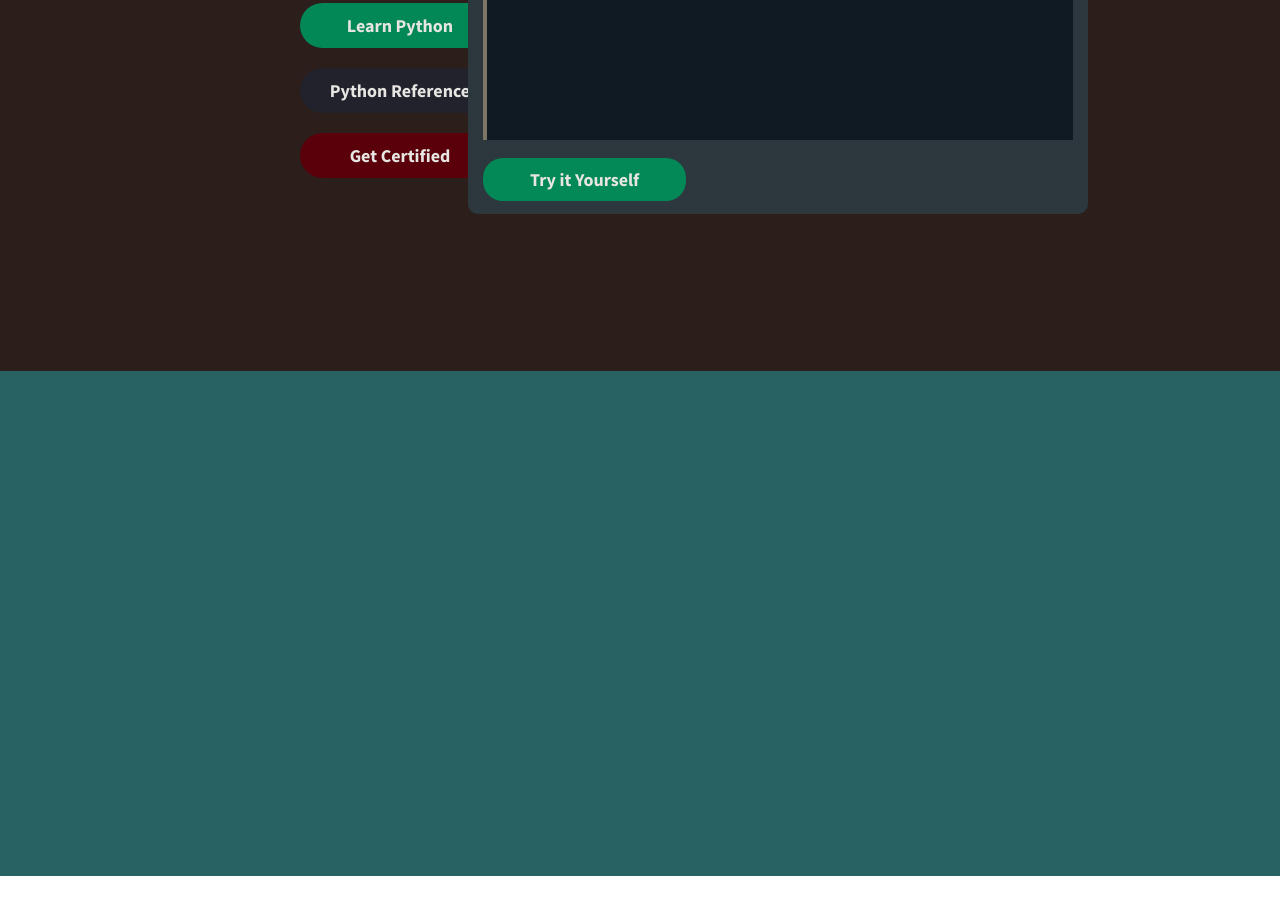
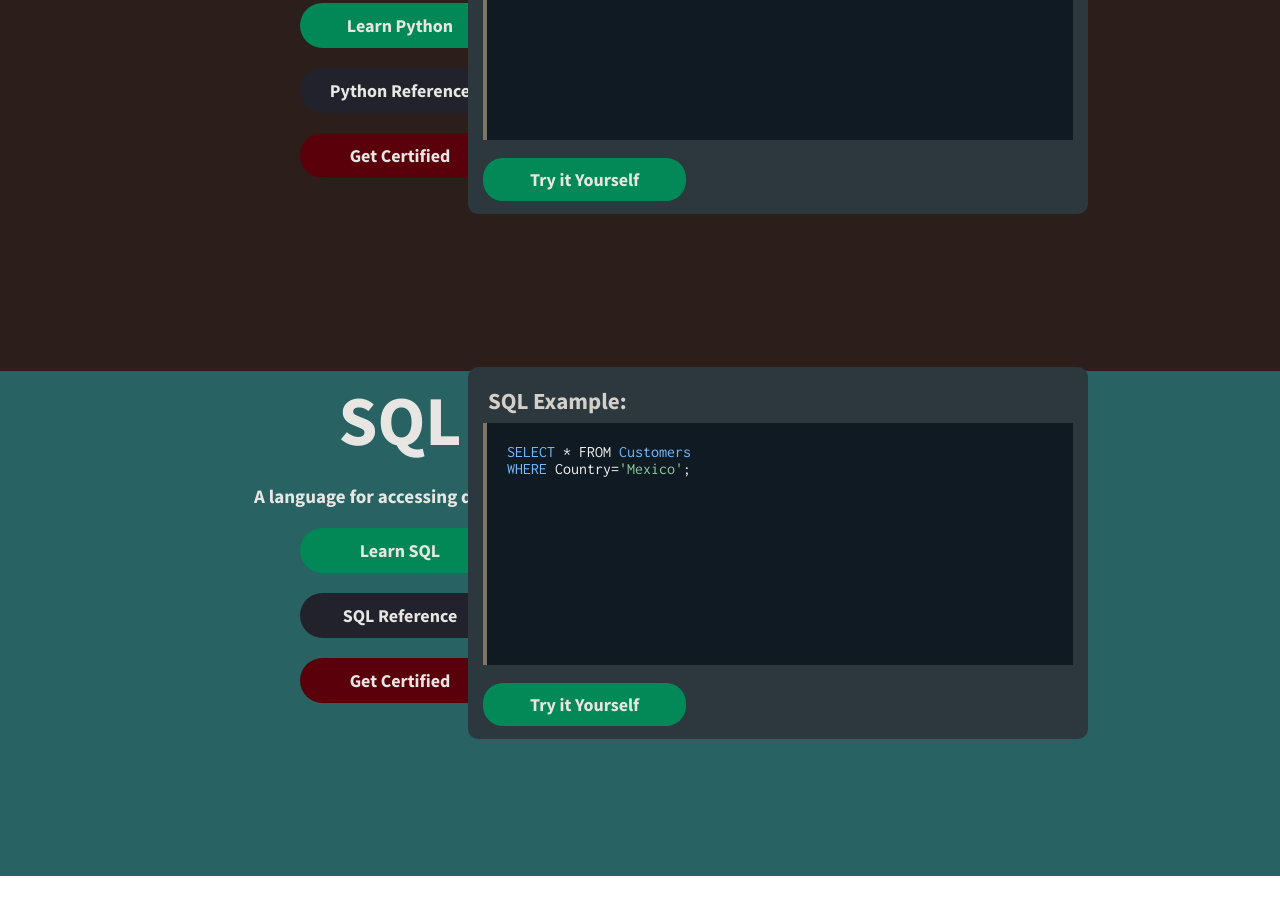
Before and after one commit to zhiuxr/w3schools-page, a plain HTML site: page index.html in a window 1280 px wide. Shown: the part 2453-3368 px from the top of the page. Before the commit the page ends 3329 px from the top, so only its background shows below. Drawn offline with Linux system fonts and the light colour scheme.

Commit message:
add SQL section

```diff
--- a/index.html
+++ b/index.html
@@ -191,7 +191,30 @@
         </div>
         <!--section sql-->
         <div class="sql">
-
-        </div>
+            <div class="left">
+                <div class="child">
+                     <h1>SQL</h1>
+                    <p>A language for accessing databases</p>
+                    <ul>
+                        <li><a class="a1" href="">Learn SQL</a></li>
+                        <li><a class="a2" href="">SQL Reference</a></li>
+                        <li><a class="a3" href="">Get Certified</a></li>
+                    </ul>
+                </div>
+            </div>
+            <div class="right">
+                <div class="example">
+                    <div class="h2"><h3>SQL Example:</h3></div>
+                    <div class="course">
+                        <div class="source-code">
+                           <span style="color:#73bcff"> SELECT</span> * FROM <span style="color:#73bcff">Customers</span><br>
+                            <span style="color:#73bcff">WHERE</span> Country=<span style="color:#89c99a">'Mexico'</span>;
+                        </div>
+                    </div>
+                    <div class="a">
+                        <a href="">Try it Yourself</a>
+                    </div>
+                </div>
+            </div>
 </body>
 </html>
--- a/style.css
+++ b/style.css
@@ -636,6 +636,121 @@ body {
     height: 505px;
     background-color: #286263;
 }
+.sql .right {
+    position: absolute;
+    right: 0;
+    width: 50%;
+    height: 100%;
+}
+.sql .right .example {
+    position: absolute;
+    right: 30%;
+    bottom: 54%;
+    height: 372px;
+    width: 620px;
+    background-color: #2C373E;
+    border-radius: 10px;
+    font-weight: 500;
+}
+.sql .h2 {
+    height: 15%;
+
+}
+.sql .right .example h3 {
+    position: absolute;
+    top: 5%;
+    left: 20px;
+    font-size: 23px;
+    color: #D3CFC9;
+}
+.sql .right .example .course {
+    bottom: 0;
+    height: 65%;
+    margin: 0 15px;
+    background-color: #101A23;
+    border-left: 4px solid #7D7566 ;
+    padding: 20px;
+}
+.sql .source-code {
+    font-family: 'Inconsolata', monospace;
+    font-size: 16px;
+}
+.sql .a {
+    position: absolute;
+    bottom: 13px;
+    left: 15px;
+    background-color: #038857;
+    border-radius: 20px;
+}
+.sql .a a {
+    display: flex;
+    font-size: 18px;
+    padding: 10px 47px;
+    text-decoration: none;
+    color: #E8E6E3;
+}
+.a:hover {
+    background-color: #047A4E;
+}
+.sql .left {
+    position: absolute;
+    left: 0;
+    width: 50%;
+    height: 100%;
+}
+.sql .left .child {
+    position: absolute;
+    left: 35%;
+    bottom: 56%;
+    width: 55%;
+    right: 0;
+    text-align: center;
+}
+.sql .left h1 {
+    color: #E8E6E3;
+    font-size: 70px;
+    font-weight: 500;
+}
+.sql .left p {
+    color: #E8E6E3;
+    font-size: 19px;
+    padding-top: 20px;
+    font-weight: 500;
+}
+.sql .left .child ul {
+    list-style-type: none;
+}
+.sql .left .child li {
+    display: flex;
+    margin: 20px 0;
+}
+.sql .left .child a {
+    width: 200px;
+    border-radius: 60px;
+    margin: auto;
+    text-decoration: none;
+    color: #E8E6E3;
+    padding: 11px 0;
+    font-size: 18px;
+}
+.sql .left .child .a1 {
+    background-color: #028856;
+}
+.sql .left .child .a1:hover {
+    background-color: #057A4F;
+}
+.sql .left .child .a2 {
+    background-color: #21222B;
+}
+.sql .left .child .a2:hover {
+    background-color: #000101;
+}
+.sql .left .child .a3 {
+    background-color: #59000A;
+}
+.sql .left .child .a3:hover {
+    background-color: #60000B;
+}
 ::-webkit-scrollbar {
     width: 14px;
 }
```
